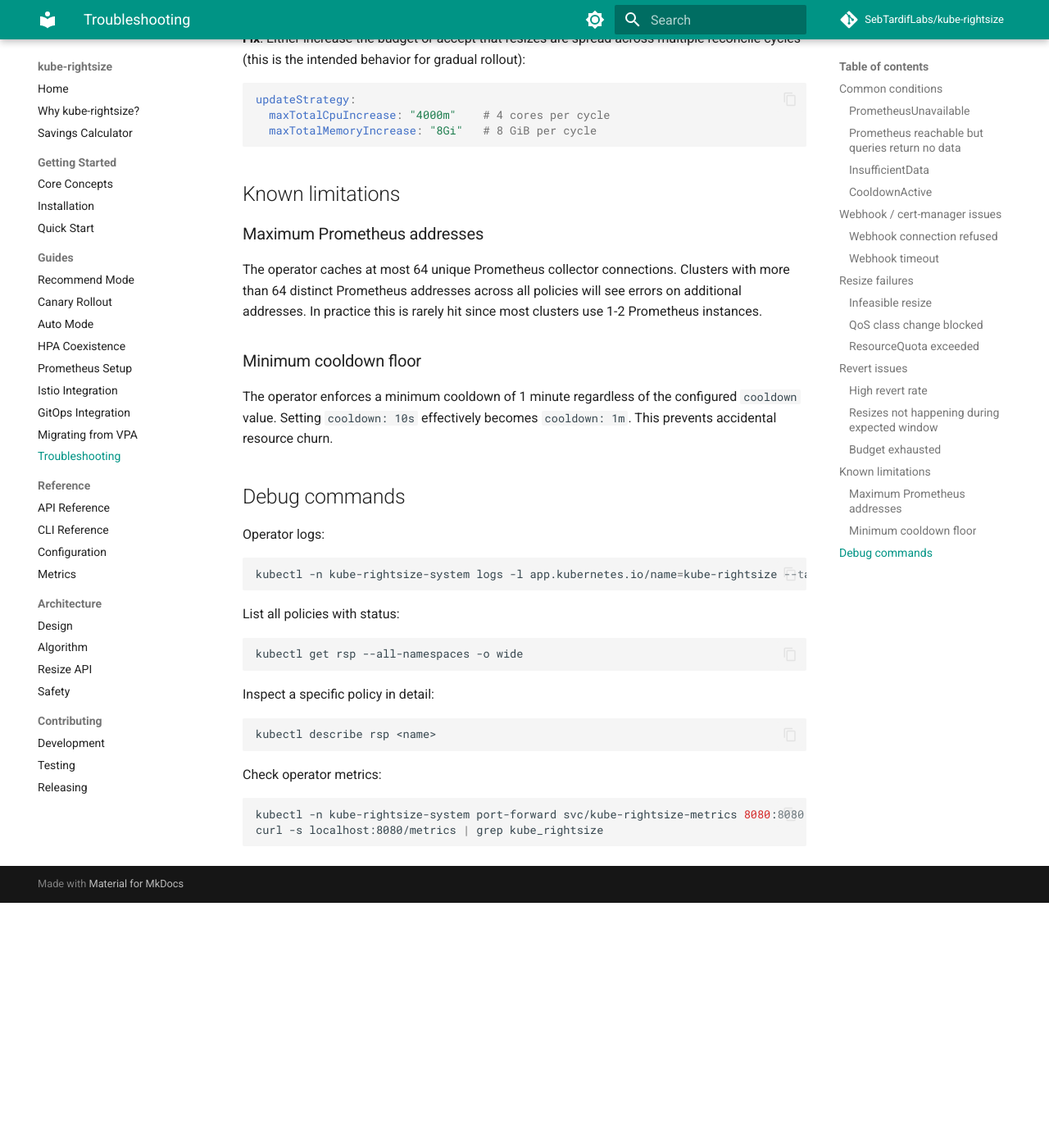
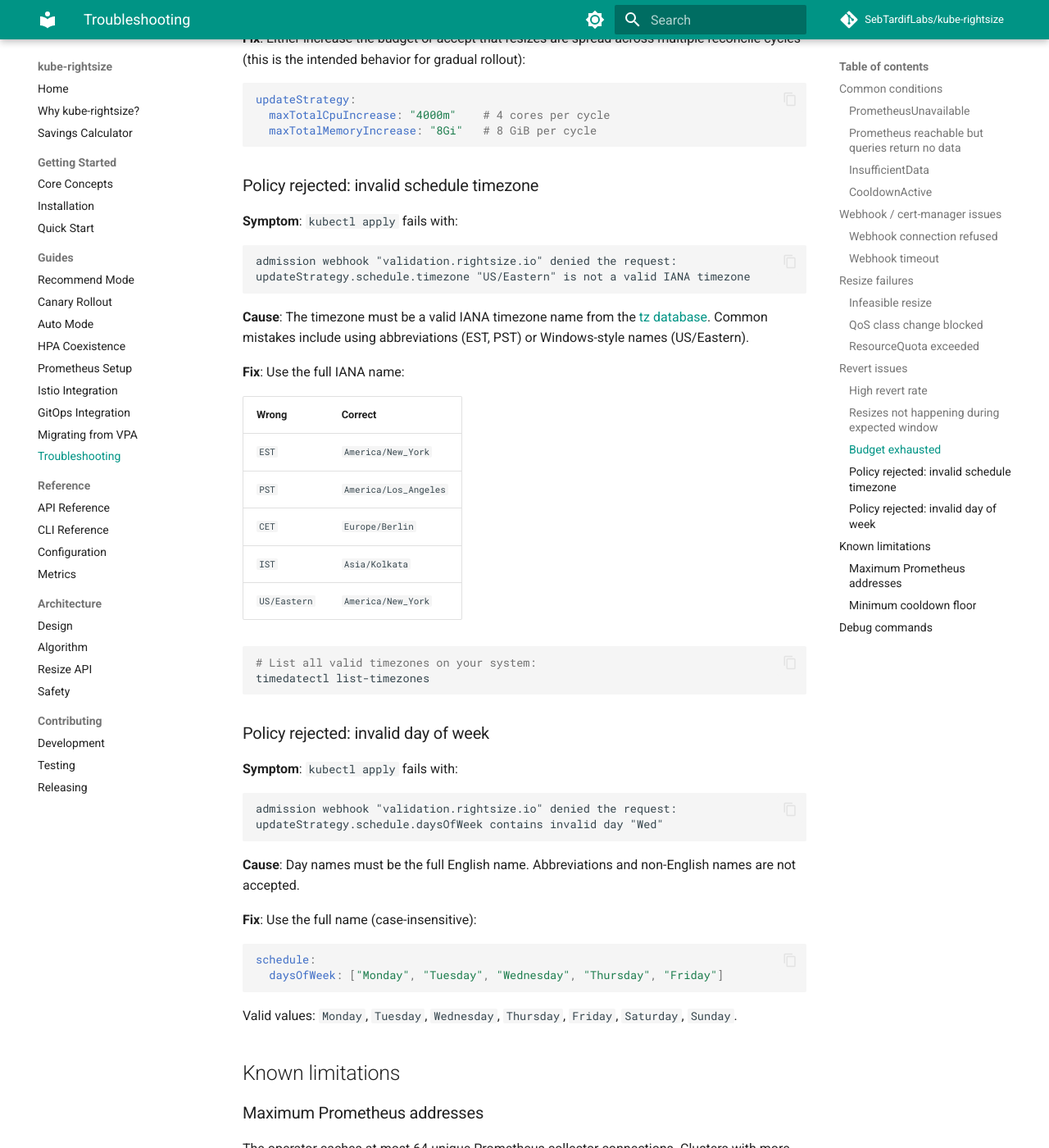
Before and after one commit to attune-io/attune, an MkDocs documentation site: the page built from docs/guides/troubleshooting.md, in a window 1280 px wide and 1400 px high, scrolled down 5590 px. Shown: the whole window at 82% size. Built offline with MkDocs 1.6.1 and Material for MkDocs 9.7.7, drawn with Linux system fonts in a browser that asks for light colours; comment, search, counter and statistics services are not loaded; before the commit the page ends 6691 px from its top, so only the background shows below that.

Commit message:
docs: add troubleshooting entries for schedule validation errors
Two new entries:
- Invalid timezone: shows common mistakes (EST, US/Eastern) with the
  correct IANA names and how to list valid timezones
- Invalid day of week: shows that abbreviations (Wed) are rejected,
  lists all valid full names

Closes #174

Signed-off-by: Sebastien Tardif <sebtardif@ncf.ca>

````diff
--- a/docs/guides/troubleshooting.md
+++ b/docs/guides/troubleshooting.md
@@ -280,6 +280,55 @@ updateStrategy:
   maxTotalMemoryIncrease: "8Gi"   # 8 GiB per cycle
 ```
 
+### Policy rejected: invalid schedule timezone
+
+**Symptom**: `kubectl apply` fails with:
+```
+admission webhook "validation.rightsize.io" denied the request:
+updateStrategy.schedule.timezone "US/Eastern" is not a valid IANA timezone
+```
+
+**Cause**: The timezone must be a valid IANA timezone name from the
+[tz database](https://en.wikipedia.org/wiki/List_of_tz_database_time_zones).
+Common mistakes include using abbreviations (EST, PST) or Windows-style
+names (US/Eastern).
+
+**Fix**: Use the full IANA name:
+
+| Wrong | Correct |
+|-------|---------|
+| `EST` | `America/New_York` |
+| `PST` | `America/Los_Angeles` |
+| `CET` | `Europe/Berlin` |
+| `IST` | `Asia/Kolkata` |
+| `US/Eastern` | `America/New_York` |
+
+```bash
+# List all valid timezones on your system:
+timedatectl list-timezones
+```
+
+### Policy rejected: invalid day of week
+
+**Symptom**: `kubectl apply` fails with:
+```
+admission webhook "validation.rightsize.io" denied the request:
+updateStrategy.schedule.daysOfWeek contains invalid day "Wed"
+```
+
+**Cause**: Day names must be the full English name. Abbreviations and
+non-English names are not accepted.
+
+**Fix**: Use the full name (case-insensitive):
+
+```yaml
+schedule:
+  daysOfWeek: ["Monday", "Tuesday", "Wednesday", "Thursday", "Friday"]
+```
+
+Valid values: `Monday`, `Tuesday`, `Wednesday`, `Thursday`, `Friday`,
+`Saturday`, `Sunday`.
+
 ## Known limitations
 
 ### Maximum Prometheus addresses
````
